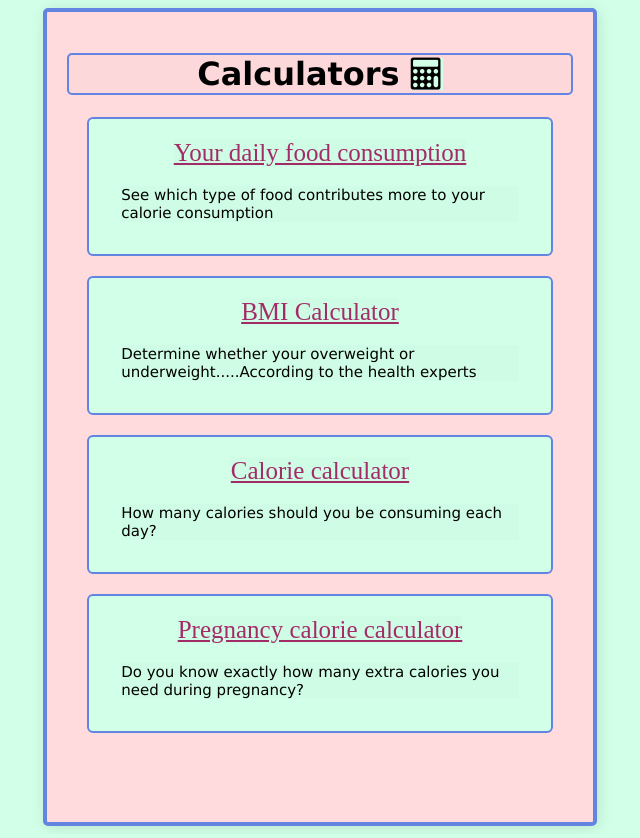
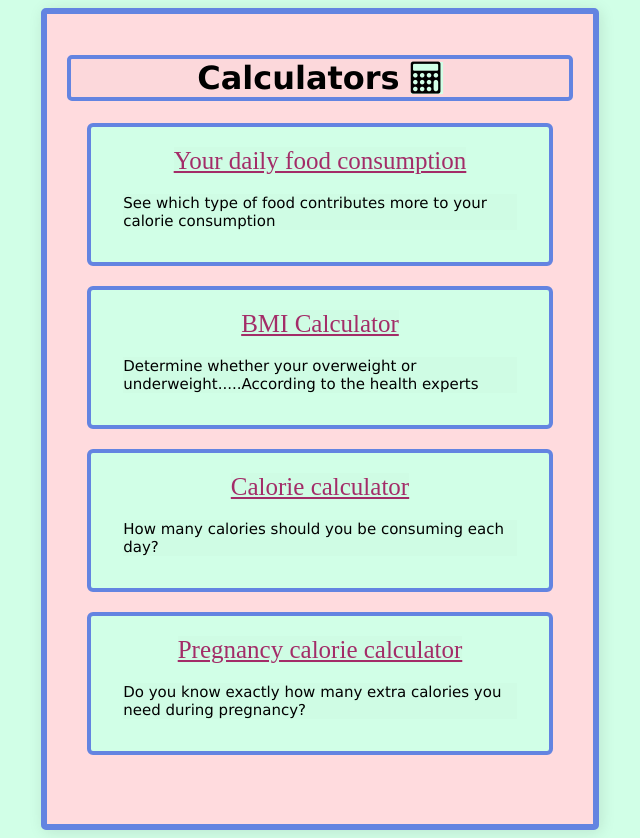
Before and after one commit to Nirubama12/Calorie-Tracker, a PHP site: page /calculators.html in a window 1280 px wide. Shown: the whole page, without its empty margins (320-960 px from the left). Run offline with PHP 8.4, Linux system fonts and the light colour scheme.

Commit message:
Add files via upload

```diff
--- a/style_sheet.css
+++ b/style_sheet.css
@@ -19,7 +19,7 @@
    }
  .main
  {
-     border: 4px solid rgb(99, 132, 225);
+     border: 6px solid rgb(99, 132, 225);
      padding: 20px;
      margin: auto;
      background-color:#ffdbde;
@@ -46,7 +46,7 @@
  {
      text-align:center;
      font-family: 'Verdana';
-     border: 2px solid rgb(99, 132, 225);
+     border: 4px solid rgb(99, 132, 225);
      border-radius: 5px;
      background-color: rgba(0,0,0,0.0125);
  }
@@ -122,7 +122,7 @@
  {
      padding: 20px;
      margin: 20px;
-     border: 2px solid rgb(99, 132, 225);
+     border: 4px solid rgb(99, 132, 225);
      border-radius : 6px;
      font-family: 'Source sans serif';
  }
```
